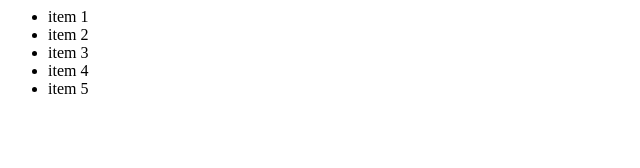
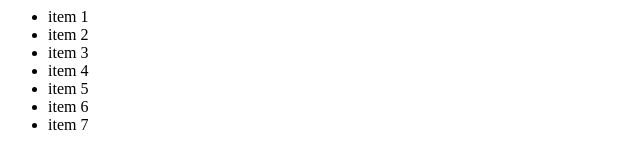
Before and after one commit to wanta33/newGit, a plain HTML site: page index.html in a window 1280 px wide. Shown: the full height of the page, 0-640 px from the left. Drawn offline with Linux system fonts and the light colour scheme.

Commit message:
update index.html

```diff
--- a/index.html
+++ b/index.html
@@ -7,7 +7,8 @@
 				<li>item 3</li>
 				<li>item 4</li>
 				<li>item 5</li>
-
+			  <li>item 6</li>
+			  <li>item 7</li>
 			</ul>
 		</module-one>
 	</body>
```
